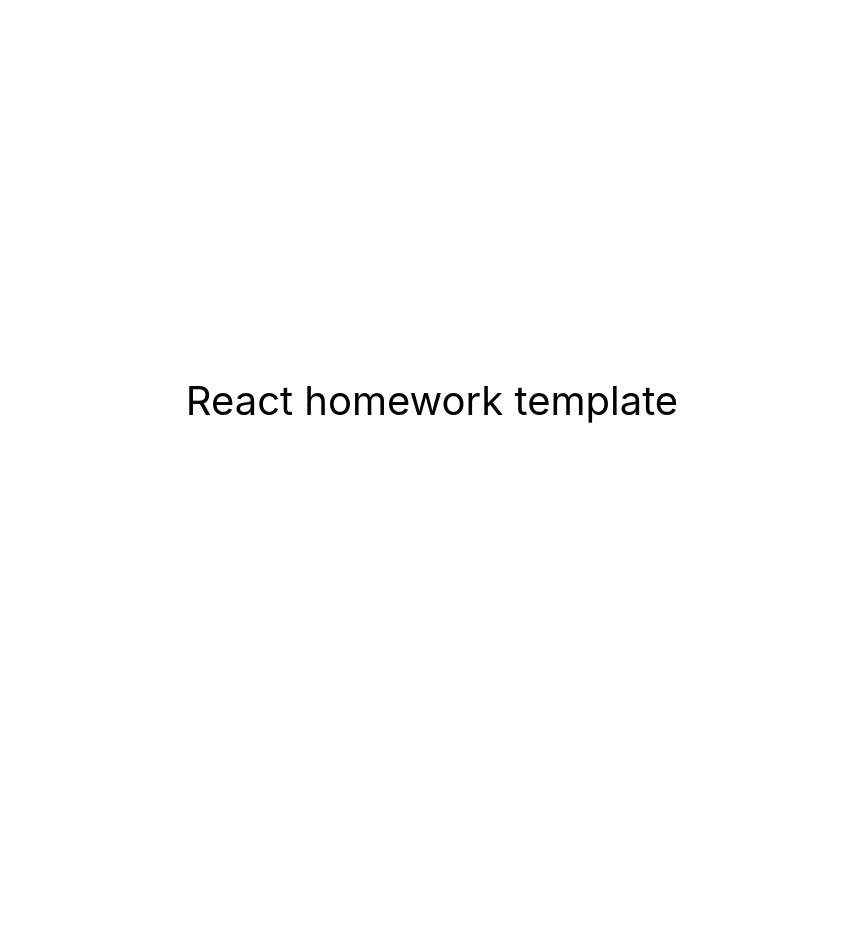
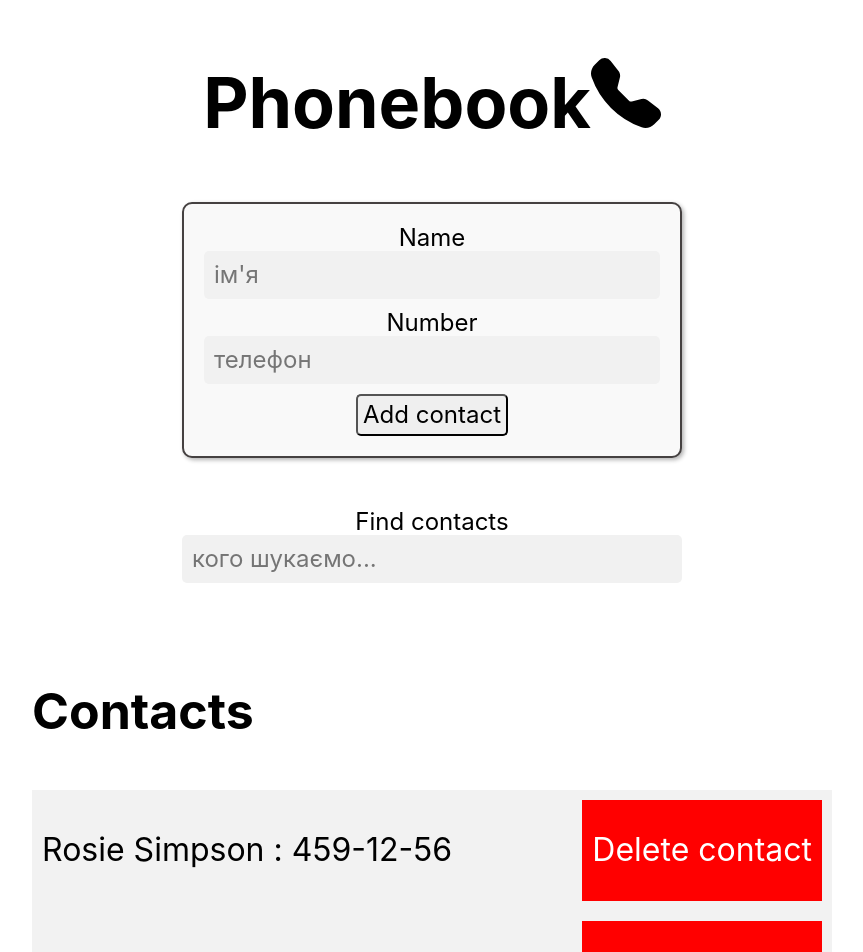
Before and after one commit to angelkapv81/goit-react-hw-03-phonebook, a React (Create React App) app: page / in a window 1280 px wide. Shown: the top 952 px of the page, without its empty margins (208-1071 px from the left). Before the commit the page ends 800 px from the top, so only its background shows below. Built offline with nearby package versions, Linux system fonts and the light colour scheme.

Commit message:
fix localStorage

```diff
--- a/src/components/App.jsx
+++ b/src/components/App.jsx
@@ -1,16 +1,86 @@
-export const App = () => {
-  return (
-    <div
-      style={{
-        height: '100vh',
-        display: 'flex',
-        justifyContent: 'center',
-        alignItems: 'center',
-        fontSize: 40,
-        color: '#010101'
-      }}
-    >
-      React homework template
-    </div>
-  );
-};
+import React from 'react';
+import { nanoid } from 'nanoid';
+import { GlobalStyle } from './GlobalStyle';
+import Form from './Form/Form';
+import Search from './Search/Search';
+import Contacts from './Contacts/Contacts';
+import swal from 'sweetalert';
+
+class App extends React.Component {
+  state = {
+    contacts: [
+      { id: 'id-1', name: 'Rosie Simpson', number: '459-12-56' },
+      { id: 'id-2', name: 'Hermione Kline', number: '443-89-12' },
+      { id: 'id-3', name: 'Eden Clements', number: '645-17-79' },
+      { id: 'id-4', name: 'Annie Copeland', number: '227-91-26' },
+    ],
+    name: '',
+    filter: '',
+  };
+  // перше завантаження
+  componentDidMount() {
+    const localData = localStorage.getItem('contacts');
+    if (!localData) {
+      localStorage.setItem('contacts', JSON.stringify(this.state.contacts));
+    }
+  }
+  // КОЛИ ОНОВЛЮЄТЬСЯ ДОМ
+  componentDidUpdate(_, prevState) {
+    if (prevState.contacts.length !== this.state.contacts.length) {
+      localStorage.setItem('contacts', JSON.stringify(this.state.contacts));
+    }
+  }
+
+  addContact = (name, number) => {
+    this.setState({ filter: '' });
+    if (
+      this.state.contacts.some(
+        el => el.name.toLowerCase() === name.toLowerCase()
+      )
+    ) {
+      swal(`Contact ${name} already in list!`);
+      return;
+    }
+    const contact = {
+      id: nanoid(),
+      name,
+      number,
+    };
+
+    this.setState(prevState => {
+      return {
+        contacts: [contact, ...prevState.contacts],
+      };
+    });
+  };
+
+  deleteContact = contactId => {
+    this.setState(prevState => ({
+      contacts: prevState.contacts.filter(contact => contact.id !== contactId),
+    }));
+  };
+
+  handleFilterChange = event => {
+    const filterValue = event.target.value;
+    this.setState({ filter: filterValue });
+  };
+
+  render() {
+    const filteredContacts = this.state.contacts.filter(contact =>
+      contact.name.toLowerCase().includes(this.state.filter.toLowerCase())
+    );
+
+    return (
+      <section>
+        <Form onSubmit={this.addContact} />
+        <Search
+          filterQuery={this.state.filter}
+          filter={this.handleFilterChange}
+        />
+        <Contacts contacts={filteredContacts} onDelete={this.deleteContact} />
+        <GlobalStyle />
+      </section>
+    );
+  }
+}
+export default App;
--- /dev/null
+++ b/src/components/Contacts/Contacts.jsx
@@ -0,0 +1,42 @@
+import PropTypes from 'prop-types';
+import { ContactBox } from './Contacts.styled';
+import { Contact } from './Contacts.styled';
+import { ContactList } from './Contacts.styled';
+import { ContactItem } from './Contacts.styled';
+import { ContactButton } from './Contacts.styled';
+
+const Contacts = ({ contacts, onDelete }) => {
+  if (contacts.length) {
+    return (
+      <ContactBox>
+        <Contact>Contacts</Contact>
+        <ContactList>
+          {contacts.map(({ id, name, number }) => (
+            <ContactItem key={id}>
+              <p>
+                {name} : {number}
+              </p>
+              <ContactButton onClick={() => onDelete(id)}>
+                Delete contact
+              </ContactButton>
+            </ContactItem>
+          ))}
+        </ContactList>
+      </ContactBox>
+    );
+  }
+  return;
+};
+
+Contacts.propTypes = {
+  contacts: PropTypes.arrayOf(
+    PropTypes.shape({
+      id: PropTypes.string.isRequired,
+      name: PropTypes.string.isRequired,
+      number: PropTypes.string.isRequired,
+    })
+  ).isRequired,
+  onDelete: PropTypes.func.isRequired,
+};
+
+export default Contacts;
--- /dev/null
+++ b/src/components/Contacts/Contacts.styled.jsx
@@ -0,0 +1,35 @@
+import styled from 'styled-components';
+
+export const ContactBox = styled.div`
+  width: 800px;
+  margin-left: auto;
+  margin-right: auto;
+`;
+
+export const Contact = styled.p`
+  font-size: 50px;
+  font-weight: bold;
+`;
+export const ContactList = styled.ul`
+  font-size: 32px;
+  list-style: none;
+  padding: 0;
+  margin: 0;
+`;
+export const ContactItem = styled.li`
+  background-color: #f2f2f2;
+  padding: 10px;
+  display: flex;
+`;
+// .ContactItem:nth-child(2n) {
+//   background-color: #ffffff;
+// }
+export const ContactButton = styled.button`
+  background-color: #ff0000;
+  color: #ffffff;
+  border: none;
+  padding: 5px 10px;
+  margin-left: 10px;
+  cursor: pointer;
+  margin-left: auto;
+`;
--- /dev/null
+++ b/src/components/Form/Form.jsx
@@ -0,0 +1,80 @@
+import PropTypes from 'prop-types';
+import { ContactsBlock } from './Form.styled';
+import { ContactPhonebook } from './Form.styled';
+import { ContactBook } from './Form.styled';
+import { ContactForm } from './Form.styled';
+import { ContactAdd } from './Form.styled';
+import { nanoid } from 'nanoid';
+import { Component } from 'react';
+import { BsFillTelephoneFill } from 'react-icons/bs';
+
+export class Form extends Component {
+  state = {
+    name: '',
+    number: '',
+  };
+
+  handleSubmit = event => {
+    event.preventDefault();
+    this.props.onSubmit(this.state.name, this.state.number);
+    this.reset();
+  };
+
+  reset = () => {
+    this.setState({ name: '', number: '' });
+  };
+
+  handleChange = event => {
+    const { name, value } = event.target;
+    this.setState({ [name]: value });
+  };
+
+  render() {
+    const { name, number } = this.state;
+    const nameId = nanoid();
+    const numberId = nanoid();
+    return (
+      <ContactsBlock>
+        <ContactPhonebook>
+          Phonebook
+          <BsFillTelephoneFill />
+        </ContactPhonebook>
+        <ContactBook onSubmit={this.handleSubmit}>
+          <label htmlFor={nameId}>Name</label>
+          <ContactForm
+            placeholder="ім'я"
+            id={nameId}
+            value={name}
+            type="text"
+            name="name"
+            onChange={this.handleChange}
+            pattern="^[a-zA-Za-яА-Я]+(([' -][a-zA-Za-яА-Я ])?[a-zA-Za-яА-Я]*)*$"
+            title="Name may contain only letters, apostrophe, dash and spaces. For example Adrian, Jacob Mercer, Charles de Batz de Castelmore d'Artagnan"
+            required
+          />
+
+          <label htmlFor={numberId}>Number</label>
+          <ContactForm
+            placeholder="телефон"
+            id={numberId}
+            value={number}
+            type="tel"
+            name="number"
+            onChange={this.handleChange}
+            pattern="\+?\d{1,4}?[-.\s]?\(?\d{1,3}?\)?[-.\s]?\d{1,4}[-.\s]?\d{1,4}[-.\s]?\d{1,9}"
+            title="Phone number must be digits and can contain spaces, dashes, parentheses and can start with +"
+            required
+          />
+
+          <ContactAdd type="submit">Add contact</ContactAdd>
+        </ContactBook>
+      </ContactsBlock>
+    );
+  }
+}
+
+Form.propTypes = {
+  onSubmit: PropTypes.func.isRequired,
+};
+
+export default Form;
--- /dev/null
+++ b/src/components/Form/Form.styled.jsx
@@ -0,0 +1,53 @@
+import styled from 'styled-components';
+
+export const ContactsBlock = styled.div`
+  margin-top: 50px;
+`;
+
+export const ContactPhonebook = styled.h1`
+  font-size: 70px;
+  font-weight: bold;
+  text-align: center;
+`;
+export const ContactBook = styled.form`
+  margin: 50px auto;
+  display: flex;
+  flex-direction: column;
+  align-items: center;
+  background-color: #f9f9f9;
+  border: 2px solid rgb(69, 65, 65);
+  box-shadow: 2px 2px 4px rgba(0, 0, 0, 0.3);
+  padding: 20px;
+  border-radius: 10px;
+  max-width: 500px;
+`;
+
+export const ContactForm = styled.input`
+  margin-bottom: 10px;
+  padding: 10px;
+  font-size: 24px;
+  border: none;
+  background-color: #f1f1f1;
+  border-radius: 5px;
+  width: 100%;
+`;
+// ContactForm.focus {
+// .contactForm:focus {
+/* outline: none; */
+// box-shadow: 0px 0px 5px rgba(0, 0, 0, 0.3);
+//  background-color: rgb(173, 255, 173); */
+//  }
+
+// .contactForm:hover {
+//   background-color: rgb(173, 255, 173);
+// }
+export const ContactAdd = styled.button`
+  font-size: 24px;
+  border-radius: 5px;
+  padding: 5px;
+`;
+// .contactAdd:hover,
+// .contactAdd:focus {
+//   box-shadow: 2px 2px 4px rgba(0, 0, 0, 0.3);
+//   background-color: color(rgb(242, 242, 242) 20%);
+// }
--- /dev/null
+++ b/src/components/GlobalStyle.jsx
@@ -0,0 +1,20 @@
+import { createGlobalStyle } from 'styled-components';
+import 'modern-normalize';
+
+export const GlobalStyle = createGlobalStyle`
+  body {
+  font-size: 24px;
+   margin: 0;
+   font-family: -apple-system, BlinkMacSystemFont, 'Segoe UI', 'Roboto', 'Oxygen',
+     'Ubuntu', 'Cantarell', 'Fira Sans', 'Droid Sans', 'Helvetica Neue',
+     sans-serif;
+   -webkit-font-smoothing: antialiased;
+   -moz-osx-font-smoothing: grayscale;
+}
+
+ code {
+   font-family: source-code-pro, Menlo, Monaco, Consolas, 'Courier New',
+     monospace;
+ }
+
+`;
--- /dev/null
+++ b/src/components/Search/Search.jsx
@@ -0,0 +1,27 @@
+import PropTypes from 'prop-types';
+import { ContactSearch } from './Search.styled';
+import { ContactFind } from './Search.styled';
+
+const Search = ({ filterQuery, filter }) => {
+  return (
+    <div>
+      <ContactFind>
+        Find contacts
+        <ContactSearch
+          placeholder="кого шукаємо..."
+          type="text"
+          name="filter"
+          value={filterQuery}
+          onChange={filter}
+        />
+      </ContactFind>
+    </div>
+  );
+};
+
+Search.propTypes = {
+  filterQuery: PropTypes.string.isRequired,
+  filter: PropTypes.func.isRequired,
+};
+
+export default Search;
--- /dev/null
+++ b/src/components/Search/Search.styled.jsx
@@ -0,0 +1,32 @@
+import styled from 'styled-components';
+
+export const ContactSearch = styled.input`
+  padding: 10px;
+  font-size: 24px;
+  border: none;
+  background-color: #f1f1f1;
+  border-radius: 5px;
+  max-width: 500px;
+  width: 100%;
+  display: block;
+  box-sizing: border-box;
+  margin-left: auto;
+  margin-right: auto;
+  margin-bottom: 100px;
+`;
+
+// .contactSearch:focus {
+//   outline: none;
+//   box-shadow: 0px 0px 5px rgba(0, 0, 0, 0.3);
+//   background-color: rgb(173, 255, 173);
+// }
+
+// .contactSearch:hover {
+//   background-color: rgb(173, 255, 173);
+// }
+
+export const ContactFind = styled.label`
+  display: block;
+  text-align: center;
+  font-size: 24px;
+`;
--- a/src/index.css
+++ /dev/null
@@ -1,15 +0,0 @@
-@import-normalize; /* bring in normalize.css styles */
-
-body {
-  margin: 0;
-  font-family: -apple-system, BlinkMacSystemFont, 'Segoe UI', 'Roboto', 'Oxygen',
-    'Ubuntu', 'Cantarell', 'Fira Sans', 'Droid Sans', 'Helvetica Neue',
-    sans-serif;
-  -webkit-font-smoothing: antialiased;
-  -moz-osx-font-smoothing: grayscale;
-}
-
-code {
-  font-family: source-code-pro, Menlo, Monaco, Consolas, 'Courier New',
-    monospace;
-}
--- a/src/index.js
+++ b/src/index.js
@@ -1,10 +1,5 @@
 import React from 'react';
 import ReactDOM from 'react-dom/client';
-import { App } from 'components/App';
-import './index.css';
+import App from 'components/App';
 
-ReactDOM.createRoot(document.getElementById('root')).render(
-  <React.StrictMode>
-    <App />
-  </React.StrictMode>
-);
+ReactDOM.createRoot(document.getElementById('root')).render(<App />);
```
Also changed, not shown: package.json (+7 -2 lines), 1 other file (tests, documents, lock files or other folders).
